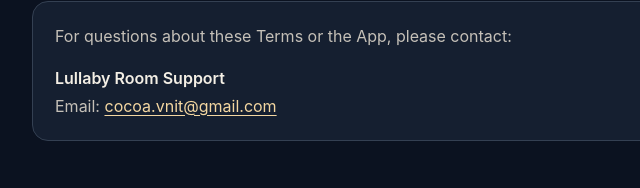
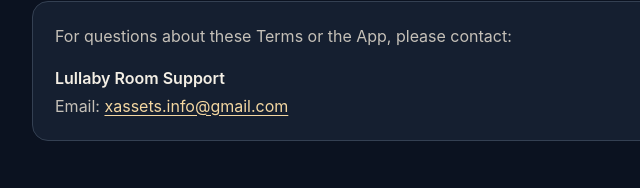
Before and after one commit to sunshinesing/sunshinesing.github.io, a website: page lullaby-room-terms-of-use.html in a window 1280 px wide. Shown: the part 3167-3355 px from the top of the page, 232-872 px from the left. Drawn offline with Linux system fonts and the light colour scheme.

Commit message:
Update support email address in terms of use

```diff
--- a/lullaby-room-terms-of-use.html
+++ b/lullaby-room-terms-of-use.html
@@ -86,7 +86,7 @@
     </section>
     <section><h2>11. Contact us</h2>
       <div class="panel"><p>For questions about these Terms or the App, please contact:</p>
-      <p><strong>Lullaby Room Support</strong><br />Email: <a href="mailto:cocoa.vnit@gmail.com">cocoa.vnit@gmail.com</a></p></div>
+      <p><strong>Lullaby Room Support</strong><br />Email: <a href="mailto:xassets.info@gmail.com">xassets.info@gmail.com</a></p></div>
     </section>
   </main>
   <footer><span>Lullaby Room</span> · Made for peaceful little nights</footer>
```
